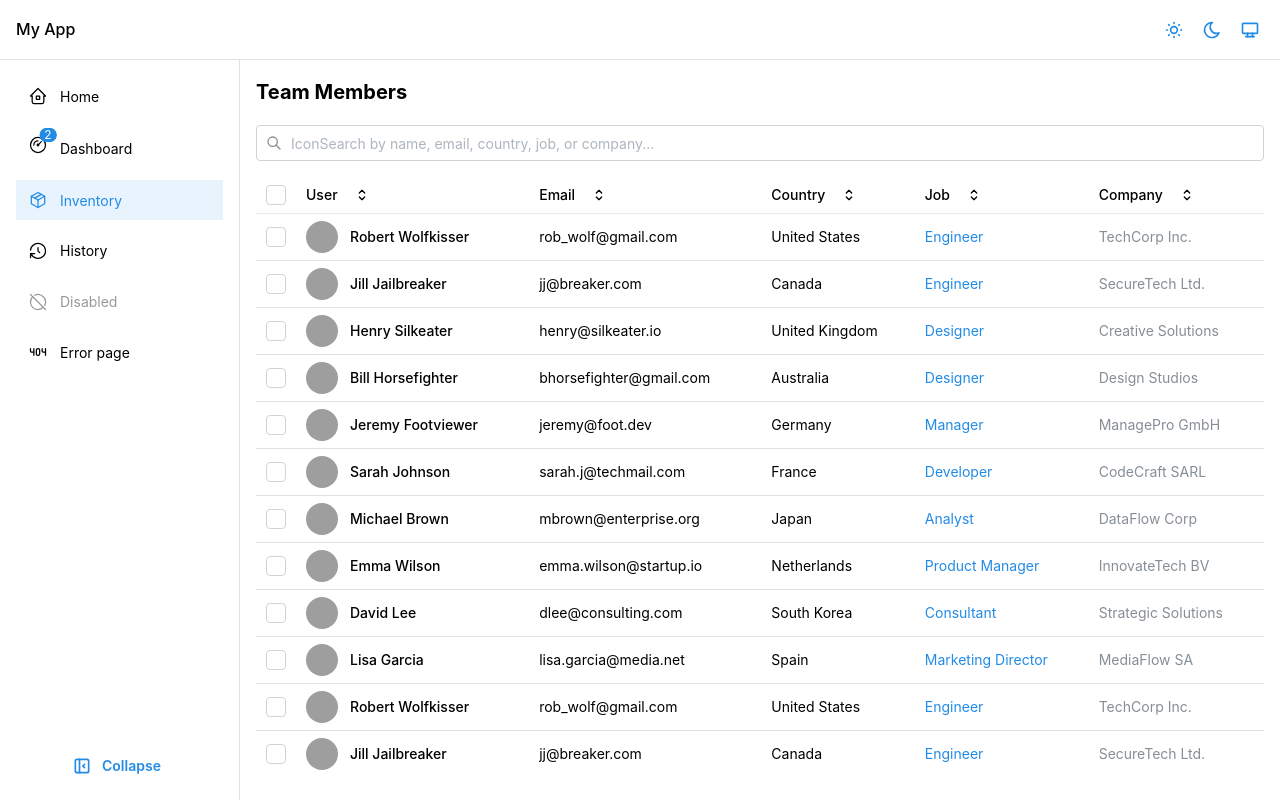
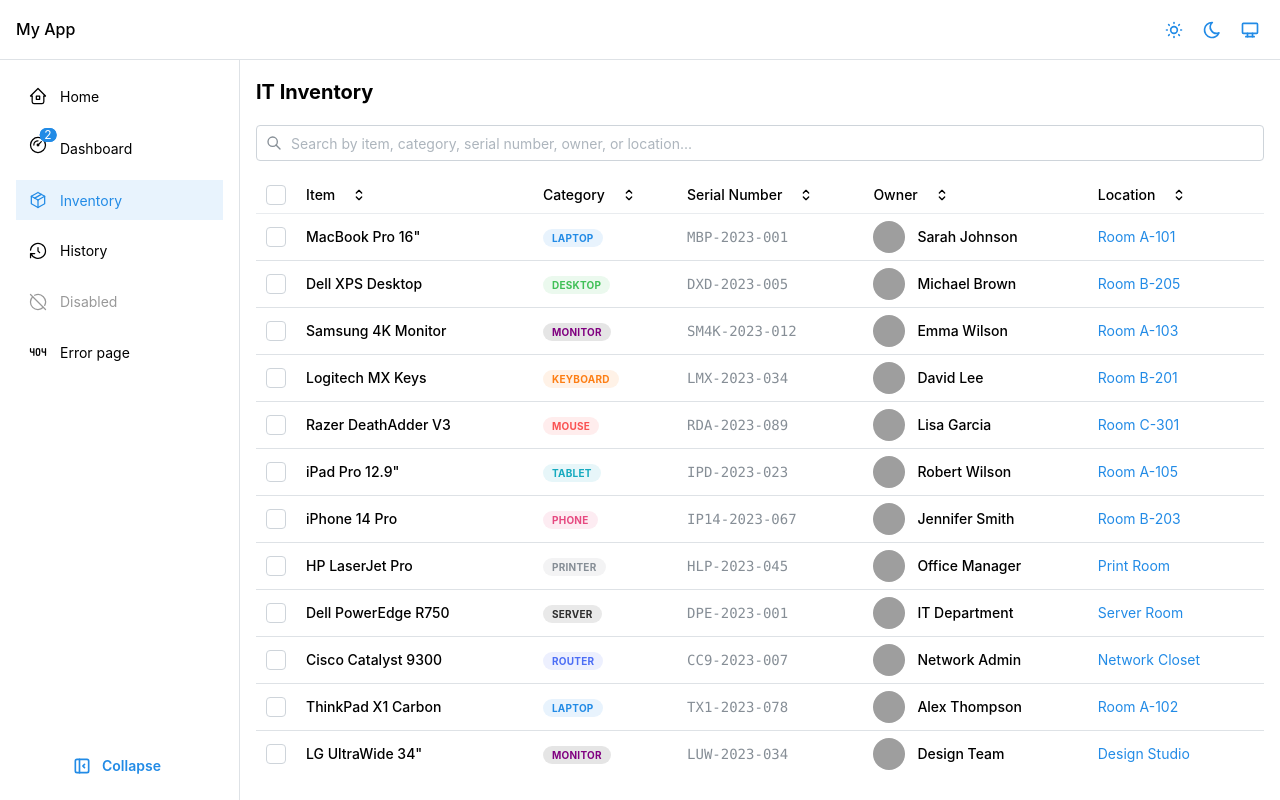
Before and after one commit to clamboley/clean-inventory, a React (Vite) app in the folder frontend/: page /inventory in a window 1280 px wide. Built offline with nearby package versions, Linux system fonts and the light colour scheme; grey boxes are pictures that could not be loaded.

Commit message:
feat: add inventory table template

```diff
--- a/frontend/src/pages/Inventory/Inventory.page.tsx
+++ b/frontend/src/pages/Inventory/Inventory.page.tsx
@@ -3,6 +3,7 @@ import { IconChevronDown, IconChevronUp, IconSearch, IconSelector } from '@table
 import cx from 'clsx';
 import {
   Avatar,
+  Badge,
   Center,
   Checkbox,
   Group,
@@ -15,14 +16,14 @@ import {
 import { AppLayout } from '../../components/layout/AppLayout';
 import classes from './TableScrollArea.module.css';
 
-interface RowData {
+interface InventoryItem {
   id: string;
-  name: string;
-  email: string;
-  country: string;
-  job: string;
-  company: string;
-  avatar: string;
+  item: string;
+  category: string;
+  serialNumber: string;
+  owner: string;
+  ownerAvatar: string;
+  location: string;
 }
 
 interface ThProps {
@@ -53,7 +54,7 @@ function Th({ children, reversed, sorted, onSort }: ThProps) {
   );
 }
 
-function filterData(data: RowData[], search: string) {
+function filterData(data: InventoryItem[], search: string) {
   const query = search.toLowerCase().trim();
   return data.filter((item) =>
     Object.values(item).some((value) => value.toString().toLowerCase().includes(query))
@@ -61,8 +62,8 @@ function filterData(data: RowData[], search: string) {
 }
 
 function sortData(
-  data: RowData[],
-  payload: { sortBy: keyof RowData | null; reversed: boolean; search: string }
+  data: InventoryItem[],
+  payload: { sortBy: keyof InventoryItem | null; reversed: boolean; search: string }
 ) {
   const { sortBy } = payload;
 
@@ -73,236 +74,265 @@ function sortData(
   return filterData(
     [...data].sort((a, b) => {
       if (payload.reversed) {
-        return b[sortBy].localeCompare(a[sortBy]);
+        return b[sortBy].toString().localeCompare(a[sortBy].toString());
       }
-      return a[sortBy].localeCompare(b[sortBy]);
+      return a[sortBy].toString().localeCompare(b[sortBy].toString());
     }),
     payload.search
   );
 }
 
-const data: RowData[] = [
+const getCategoryColor = (category: string) => {
+  switch (category.toLowerCase()) {
+    case 'laptop':
+      return 'blue';
+    case 'desktop':
+      return 'green';
+    case 'monitor':
+      return 'purple';
+    case 'keyboard':
+      return 'orange';
+    case 'mouse':
+      return 'red';
+    case 'tablet':
+      return 'cyan';
+    case 'phone':
+      return 'pink';
+    case 'printer':
+      return 'gray';
+    case 'server':
+      return 'dark';
+    case 'router':
+      return 'indigo';
+    default:
+      return 'gray';
+  }
+};
+
+const inventoryData: InventoryItem[] = [
   {
     id: '1',
-    avatar:
-      'https://raw.githubusercontent.com/mantinedev/mantine/master/.demo/avatars/avatar-1.png',
-    name: 'Robert Wolfkisser',
-    email: 'rob_wolf@gmail.com',
-    country: 'United States',
-    job: 'Engineer',
-    company: 'TechCorp Inc.',
+    item: 'MacBook Pro 16"',
+    category: 'Laptop',
+    serialNumber: 'MBP-2023-001',
+    owner: 'Sarah Johnson',
+    ownerAvatar:
+      'https://raw.githubusercontent.com/mantinedev/mantine/master/.demo/avatars/avatar-4.png',
+    location: 'Room A-101',
   },
   {
     id: '2',
-    avatar:
-      'https://raw.githubusercontent.com/mantinedev/mantine/master/.demo/avatars/avatar-7.png',
-    name: 'Jill Jailbreaker',
-    email: 'jj@breaker.com',
-    country: 'Canada',
-    job: 'Engineer',
-    company: 'SecureTech Ltd.',
+    item: 'Dell XPS Desktop',
+    category: 'Desktop',
+    serialNumber: 'DXD-2023-005',
+    owner: 'Michael Brown',
+    ownerAvatar:
+      'https://raw.githubusercontent.com/mantinedev/mantine/master/.demo/avatars/avatar-5.png',
+    location: 'Room B-205',
   },
   {
     id: '3',
-    avatar:
-      'https://raw.githubusercontent.com/mantinedev/mantine/master/.demo/avatars/avatar-2.png',
-    name: 'Henry Silkeater',
-    email: 'henry@silkeater.io',
-    country: 'United Kingdom',
-    job: 'Designer',
-    company: 'Creative Solutions',
+    item: 'Samsung 4K Monitor',
+    category: 'Monitor',
+    serialNumber: 'SM4K-2023-012',
+    owner: 'Emma Wilson',
+    ownerAvatar:
+      'https://raw.githubusercontent.com/mantinedev/mantine/master/.demo/avatars/avatar-6.png',
+    location: 'Room A-103',
   },
   {
     id: '4',
-    avatar:
-      'https://raw.githubusercontent.com/mantinedev/mantine/master/.demo/avatars/avatar-3.png',
-    name: 'Bill Horsefighter',
-    email: 'bhorsefighter@gmail.com',
-    country: 'Australia',
-    job: 'Designer',
-    company: 'Design Studios',
+    item: 'Logitech MX Keys',
+    category: 'Keyboard',
+    serialNumber: 'LMX-2023-034',
+    owner: 'David Lee',
+    ownerAvatar:
+      'https://raw.githubusercontent.com/mantinedev/mantine/master/.demo/avatars/avatar-8.png',
+    location: 'Room B-201',
   },
   {
     id: '5',
-    avatar:
-      'https://raw.githubusercontent.com/mantinedev/mantine/master/.demo/avatars/avatar-10.png',
-    name: 'Jeremy Footviewer',
-    email: 'jeremy@foot.dev',
-    country: 'Germany',
-    job: 'Manager',
-    company: 'ManagePro GmbH',
+    item: 'Razer DeathAdder V3',
+    category: 'Mouse',
+    serialNumber: 'RDA-2023-089',
+    owner: 'Lisa Garcia',
+    ownerAvatar:
+      'https://raw.githubusercontent.com/mantinedev/mantine/master/.demo/avatars/avatar-9.png',
+    location: 'Room C-301',
   },
   {
     id: '6',
-    avatar:
-      'https://raw.githubusercontent.com/mantinedev/mantine/master/.demo/avatars/avatar-4.png',
-    name: 'Sarah Johnson',
-    email: 'sarah.j@techmail.com',
-    country: 'France',
-    job: 'Developer',
-    company: 'CodeCraft SARL',
+    item: 'iPad Pro 12.9"',
+    category: 'Tablet',
+    serialNumber: 'IPD-2023-023',
+    owner: 'Robert Wilson',
+    ownerAvatar:
+      'https://raw.githubusercontent.com/mantinedev/mantine/master/.demo/avatars/avatar-1.png',
+    location: 'Room A-105',
   },
   {
     id: '7',
-    avatar:
-      'https://raw.githubusercontent.com/mantinedev/mantine/master/.demo/avatars/avatar-5.png',
-    name: 'Michael Brown',
-    email: 'mbrown@enterprise.org',
-    country: 'Japan',
-    job: 'Analyst',
-    company: 'DataFlow Corp',
+    item: 'iPhone 14 Pro',
+    category: 'Phone',
+    serialNumber: 'IP14-2023-067',
+    owner: 'Jennifer Smith',
+    ownerAvatar:
+      'https://raw.githubusercontent.com/mantinedev/mantine/master/.demo/avatars/avatar-7.png',
+    location: 'Room B-203',
   },
   {
     id: '8',
-    avatar:
-      'https://raw.githubusercontent.com/mantinedev/mantine/master/.demo/avatars/avatar-6.png',
-    name: 'Emma Wilson',
-    email: 'emma.wilson@startup.io',
-    country: 'Netherlands',
-    job: 'Product Manager',
-    company: 'InnovateTech BV',
+    item: 'HP LaserJet Pro',
+    category: 'Printer',
+    serialNumber: 'HLP-2023-045',
+    owner: 'Office Manager',
+    ownerAvatar:
+      'https://raw.githubusercontent.com/mantinedev/mantine/master/.demo/avatars/avatar-2.png',
+    location: 'Print Room',
   },
   {
     id: '9',
-    avatar:
-      'https://raw.githubusercontent.com/mantinedev/mantine/master/.demo/avatars/avatar-8.png',
-    name: 'David Lee',
-    email: 'dlee@consulting.com',
-    country: 'South Korea',
-    job: 'Consultant',
-    company: 'Strategic Solutions',
+    item: 'Dell PowerEdge R750',
+    category: 'Server',
+    serialNumber: 'DPE-2023-001',
+    owner: 'IT Department',
+    ownerAvatar:
+      'https://raw.githubusercontent.com/mantinedev/mantine/master/.demo/avatars/avatar-3.png',
+    location: 'Server Room',
   },
   {
     id: '10',
-    avatar:
-      'https://raw.githubusercontent.com/mantinedev/mantine/master/.demo/avatars/avatar-9.png',
-    name: 'Lisa Garcia',
-    email: 'lisa.garcia@media.net',
-    country: 'Spain',
-    job: 'Marketing Director',
-    company: 'MediaFlow SA',
+    item: 'Cisco Catalyst 9300',
+    category: 'Router',
+    serialNumber: 'CC9-2023-007',
+    owner: 'Network Admin',
+    ownerAvatar:
+      'https://raw.githubusercontent.com/mantinedev/mantine/master/.demo/avatars/avatar-10.png',
+    location: 'Network Closet',
   },
   {
     id: '11',
-    avatar:
+    item: 'ThinkPad X1 Carbon',
+    category: 'Laptop',
+    serialNumber: 'TX1-2023-078',
+    owner: 'Alex Thompson',
+    ownerAvatar:
       'https://raw.githubusercontent.com/mantinedev/mantine/master/.demo/avatars/avatar-1.png',
-    name: 'Robert Wolfkisser',
-    email: 'rob_wolf@gmail.com',
-    country: 'United States',
-    job: 'Engineer',
-    company: 'TechCorp Inc.',
+    location: 'Room A-102',
   },
   {
     id: '12',
-    avatar:
-      'https://raw.githubusercontent.com/mantinedev/mantine/master/.demo/avatars/avatar-7.png',
-    name: 'Jill Jailbreaker',
-    email: 'jj@breaker.com',
-    country: 'Canada',
-    job: 'Engineer',
-    company: 'SecureTech Ltd.',
+    item: 'LG UltraWide 34"',
+    category: 'Monitor',
+    serialNumber: 'LUW-2023-034',
+    owner: 'Design Team',
+    ownerAvatar:
+      'https://raw.githubusercontent.com/mantinedev/mantine/master/.demo/avatars/avatar-4.png',
+    location: 'Design Studio',
   },
   {
     id: '13',
-    avatar:
-      'https://raw.githubusercontent.com/mantinedev/mantine/master/.demo/avatars/avatar-2.png',
-    name: 'Henry Silkeater',
-    email: 'henry@silkeater.io',
-    country: 'United Kingdom',
-    job: 'Designer',
-    company: 'Creative Solutions',
+    item: 'Surface Studio 2+',
+    category: 'Desktop',
+    serialNumber: 'SS2-2023-019',
+    owner: 'Creative Director',
+    ownerAvatar:
+      'https://raw.githubusercontent.com/mantinedev/mantine/master/.demo/avatars/avatar-6.png',
+    location: 'Room C-305',
   },
   {
     id: '14',
-    avatar:
-      'https://raw.githubusercontent.com/mantinedev/mantine/master/.demo/avatars/avatar-3.png',
-    name: 'Bill Horsefighter',
-    email: 'bhorsefighter@gmail.com',
-    country: 'Australia',
-    job: 'Designer',
-    company: 'Design Studios',
+    item: 'Mechanical Keyboard',
+    category: 'Keyboard',
+    serialNumber: 'MK-2023-156',
+    owner: 'Developer Team',
+    ownerAvatar:
+      'https://raw.githubusercontent.com/mantinedev/mantine/master/.demo/avatars/avatar-8.png',
+    location: 'Dev Room',
   },
   {
     id: '15',
-    avatar:
-      'https://raw.githubusercontent.com/mantinedev/mantine/master/.demo/avatars/avatar-10.png',
-    name: 'Jeremy Footviewer',
-    email: 'jeremy@foot.dev',
-    country: 'Germany',
-    job: 'Manager',
-    company: 'ManagePro GmbH',
+    item: 'Epson EcoTank L3250',
+    category: 'Printer',
+    serialNumber: 'EET-2023-091',
+    owner: 'Marketing Team',
+    ownerAvatar:
+      'https://raw.githubusercontent.com/mantinedev/mantine/master/.demo/avatars/avatar-9.png',
+    location: 'Room B-210',
   },
   {
     id: '16',
-    avatar:
-      'https://raw.githubusercontent.com/mantinedev/mantine/master/.demo/avatars/avatar-4.png',
-    name: 'Sarah Johnson',
-    email: 'sarah.j@techmail.com',
-    country: 'France',
-    job: 'Developer',
-    company: 'CodeCraft SARL',
+    item: 'Samsung Galaxy Tab S9',
+    category: 'Tablet',
+    serialNumber: 'SGT-2023-123',
+    owner: 'Sales Manager',
+    ownerAvatar:
+      'https://raw.githubusercontent.com/mantinedev/mantine/master/.demo/avatars/avatar-7.png',
+    location: 'Room A-108',
   },
   {
     id: '17',
-    avatar:
+    item: 'MacBook Air M2',
+    category: 'Laptop',
+    serialNumber: 'MBA-2023-045',
+    owner: 'Project Manager',
+    ownerAvatar:
       'https://raw.githubusercontent.com/mantinedev/mantine/master/.demo/avatars/avatar-5.png',
-    name: 'Michael Brown',
-    email: 'mbrown@enterprise.org',
-    country: 'Japan',
-    job: 'Analyst',
-    company: 'DataFlow Corp',
+    location: 'Room B-207',
   },
   {
     id: '18',
-    avatar:
-      'https://raw.githubusercontent.com/mantinedev/mantine/master/.demo/avatars/avatar-6.png',
-    name: 'Emma Wilson',
-    email: 'emma.wilson@startup.io',
-    country: 'Netherlands',
-    job: 'Product Manager',
-    company: 'InnovateTech BV',
+    item: 'ASUS ProArt Display',
+    category: 'Monitor',
+    serialNumber: 'APD-2023-067',
+    owner: 'Video Editor',
+    ownerAvatar:
+      'https://raw.githubusercontent.com/mantinedev/mantine/master/.demo/avatars/avatar-2.png',
+    location: 'Media Room',
   },
   {
     id: '19',
-    avatar:
-      'https://raw.githubusercontent.com/mantinedev/mantine/master/.demo/avatars/avatar-8.png',
-    name: 'David Lee',
-    email: 'dlee@consulting.com',
-    country: 'South Korea',
-    job: 'Consultant',
-    company: 'Strategic Solutions',
+    item: 'Google Pixel 7 Pro',
+    category: 'Phone',
+    serialNumber: 'GP7-2023-089',
+    owner: 'QA Engineer',
+    ownerAvatar:
+      'https://raw.githubusercontent.com/mantinedev/mantine/master/.demo/avatars/avatar-3.png',
+    location: 'Room C-302',
   },
   {
     id: '20',
-    avatar:
-      'https://raw.githubusercontent.com/mantinedev/mantine/master/.demo/avatars/avatar-9.png',
-    name: 'Lisa Garcia',
-    email: 'lisa.garcia@media.net',
-    country: 'Spain',
-    job: 'Marketing Director',
-    company: 'MediaFlow SA',
+    item: 'Netgear Nighthawk AX12',
+    category: 'Router',
+    serialNumber: 'NNA-2023-012',
+    owner: 'IT Support',
+    ownerAvatar:
+      'https://raw.githubusercontent.com/mantinedev/mantine/master/.demo/avatars/avatar-10.png',
+    location: 'Conference Room',
   },
 ];
 
 export function InventoryPage() {
   const [search, setSearch] = useState('');
   const [scrolled, setScrolled] = useState(false);
-  const [sortedData, setSortedData] = useState(data);
-  const [sortBy, setSortBy] = useState<keyof RowData | null>(null);
+  const [sortedData, setSortedData] = useState(inventoryData);
+  const [sortBy, setSortBy] = useState<keyof InventoryItem | null>(null);
   const [reverseSortDirection, setReverseSortDirection] = useState(false);
   const [selection, setSelection] = useState<string[]>([]);
 
-  const setSorting = (field: keyof RowData) => {
+  const setSorting = (field: keyof InventoryItem) => {
     const reversed = field === sortBy ? !reverseSortDirection : false;
     setReverseSortDirection(reversed);
     setSortBy(field);
-    setSortedData(sortData(data, { sortBy: field, reversed, search }));
+    setSortedData(sortData(inventoryData, { sortBy: field, reversed, search }));
   };
 
   const handleSearchChange = (event: React.ChangeEvent<HTMLInputElement>) => {
     const { value } = event.currentTarget;
     setSearch(value);
-    setSortedData(sortData(data, { sortBy, reversed: reverseSortDirection, search: value }));
+    setSortedData(
+      sortData(inventoryData, { sortBy, reversed: reverseSortDirection, search: value })
+    );
   };
 
   const toggleRow = (id: string) =>
@@ -326,27 +356,31 @@ export function InventoryPage() {
           <Checkbox checked={selection.includes(item.id)} onChange={() => toggleRow(item.id)} />
         </Table.Td>
         <Table.Td>
+          <Text size="sm" fw={500}>
+            {item.item}
+          </Text>
+        </Table.Td>
+        <Table.Td>
+          <Badge color={getCategoryColor(item.category)} variant="light" size="sm">
+            {item.category}
+          </Badge>
+        </Table.Td>
+        <Table.Td>
+          <Text size="sm" ff="monospace" c="dimmed">
+            {item.serialNumber}
+          </Text>
+        </Table.Td>
+        <Table.Td>
           <Group gap="sm">
-            <Avatar size={32} src={item.avatar} radius="xl" />
+            <Avatar size={32} src={item.ownerAvatar} radius="xl" />
             <Text size="sm" fw={500}>
-              {item.name}
+              {item.owner}
             </Text>
           </Group>
         </Table.Td>
         <Table.Td>
-          <Text size="sm">{item.email}</Text>
-        </Table.Td>
-        <Table.Td>
-          <Text size="sm">{item.country}</Text>
-        </Table.Td>
-        <Table.Td>
           <Text size="sm" c="blue">
-            {item.job}
-          </Text>
-        </Table.Td>
-        <Table.Td>
-          <Text size="sm" c="dimmed">
-            {item.company}
+            {item.location}
           </Text>
         </Table.Td>
       </Table.Tr>
@@ -358,10 +392,10 @@ export function InventoryPage() {
       <div className="p-6 max-w-7xl mx-auto">
         <div className="mb-6">
           <Text size="xl" fw={700} mb="md">
-            Team Members
+            IT Inventory
           </Text>
           <TextInput
-            placeholder="IconSearch by name, email, country, job, or company..."
+            placeholder="Search by item, category, serial number, owner, or location..."
             mb="md"
             leftSection={<IconSearch size={16} />}
             value={search}
@@ -370,7 +404,7 @@ export function InventoryPage() {
           />
           {selection.length > 0 && (
             <Text size="sm" c="blue" mb="md">
-              {selection.length} member{selection.length !== 1 ? 's' : ''} selected
+              {selection.length} item{selection.length !== 1 ? 's' : ''} selected
             </Text>
           )}
         </div>
@@ -387,39 +421,39 @@ export function InventoryPage() {
                   />
                 </Table.Th>
                 <Th
-                  sorted={sortBy === 'name'}
+                  sorted={sortBy === 'item'}
                   reversed={reverseSortDirection}
-                  onSort={() => setSorting('name')}
+                  onSort={() => setSorting('item')}
                 >
-                  User
+                  Item
                 </Th>
                 <Th
-                  sorted={sortBy === 'email'}
+                  sorted={sortBy === 'category'}
                   reversed={reverseSortDirection}
-                  onSort={() => setSorting('email')}
+                  onSort={() => setSorting('category')}
                 >
-                  Email
+                  Category
                 </Th>
                 <Th
-                  sorted={sortBy === 'country'}
+                  sorted={sortBy === 'serialNumber'}
                   reversed={reverseSortDirection}
-                  onSort={() => setSorting('country')}
+                  onSort={() => setSorting('serialNumber')}
                 >
-                  Country
+                  Serial Number
                 </Th>
                 <Th
-                  sorted={sortBy === 'job'}
+                  sorted={sortBy === 'owner'}
                   reversed={reverseSortDirection}
-                  onSort={() => setSorting('job')}
+                  onSort={() => setSorting('owner')}
                 >
-                  Job
+                  Owner
                 </Th>
                 <Th
-                  sorted={sortBy === 'company'}
+                  sorted={sortBy === 'location'}
                   reversed={reverseSortDirection}
-                  onSort={() => setSorting('company')}
+                  onSort={() => setSorting('location')}
                 >
-                  Company
+                  Location
                 </Th>
               </Table.Tr>
             </Table.Thead>
@@ -430,7 +464,7 @@ export function InventoryPage() {
                 <Table.Tr>
                   <Table.Td colSpan={6}>
                     <Text fw={500} ta="center" py="xl" c="dimmed">
-                      No results found
+                      No items found
                     </Text>
                   </Table.Td>
                 </Table.Tr>
```
